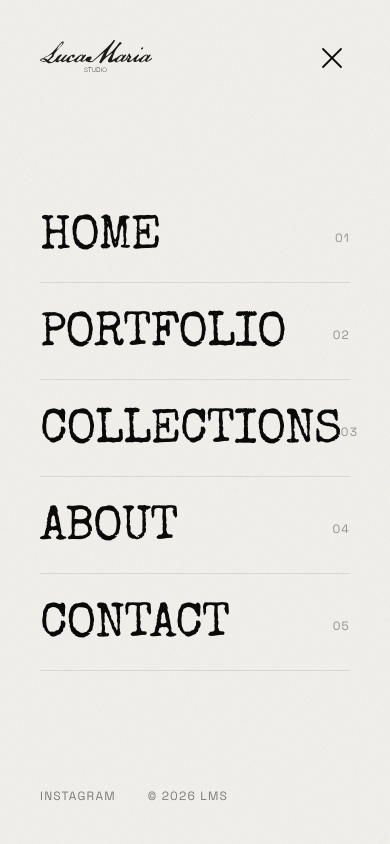
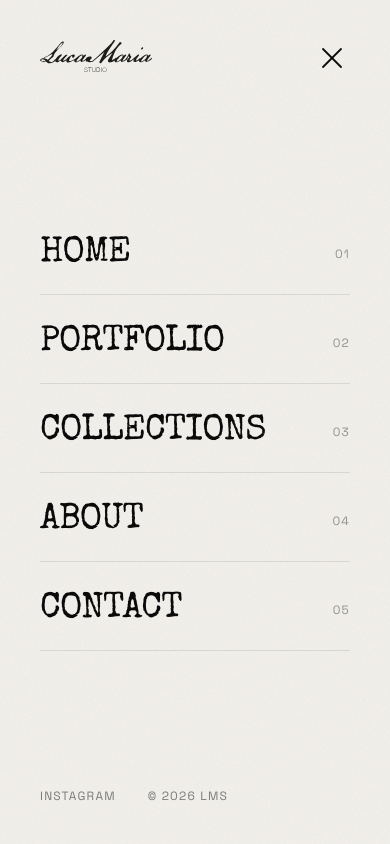
Before and after one commit to ninuzzu5/LucaMariaStudio, a React (Vite) app: page / in a window 390 px wide. Both pictures are taken after a click on the button 344 px from the left and 46 px from the top of the page. Shown: the top 844 px of the page. Built offline with nearby package versions, Linux system fonts and the light colour scheme.

Commit message:
fix mobile version

```diff
--- a/src/components/Navbar.tsx
+++ b/src/components/Navbar.tsx
@@ -72,7 +72,7 @@ export default function Navbar({ navigate }: NavbarProps) {
                   className="group cursor-pointer border-b border-[#0A0A0A]/10 py-5 flex justify-between items-center"
                   onClick={() => handleNavigate(item)}
                 >
-                  <span className="font-display text-5xl md:text-7xl uppercase tracking-tight group-hover:text-[#1B4A3A] transition-colors duration-200">
+                  <span className="font-display text-4xl sm:text-5xl md:text-7xl uppercase tracking-tight group-hover:text-[#1B4A3A] transition-colors duration-200">
                     {item}
                   </span>
                   <span className="font-sans text-xs uppercase tracking-widest text-[#0A0A0A]/40 group-hover:text-[#1B4A3A] transition-colors">
--- a/src/index.css
+++ b/src/index.css
@@ -38,6 +38,12 @@ body {
   animation: marquee 24s linear infinite;
 }
 
+@media (max-width: 767px) {
+  .animate-marquee {
+    animation-duration: 44s;
+  }
+}
+
 /* Hover underline */
 .nav-link {
   position: relative;
--- a/src/pages/Portfolio.tsx
+++ b/src/pages/Portfolio.tsx
@@ -42,7 +42,7 @@ export default function Portfolio({ key }: { key?: string }) {
     >
       <div className="pt-32 px-6 md:px-16 mb-8">
         <p className="font-sans text-[10px] uppercase tracking-[0.4em] text-[#1B4A3A] mb-4">— Archivio</p>
-        <h1 className="font-declaration text-7xl md:text-9xl uppercase text-[#F2F0EC]">
+        <h1 className="font-declaration text-6xl md:text-9xl uppercase text-[#F2F0EC]">
           Portfolio
         </h1>
       </div>
```
Also changed, not shown: 1 other file (tests, documents, lock files or other folders).
